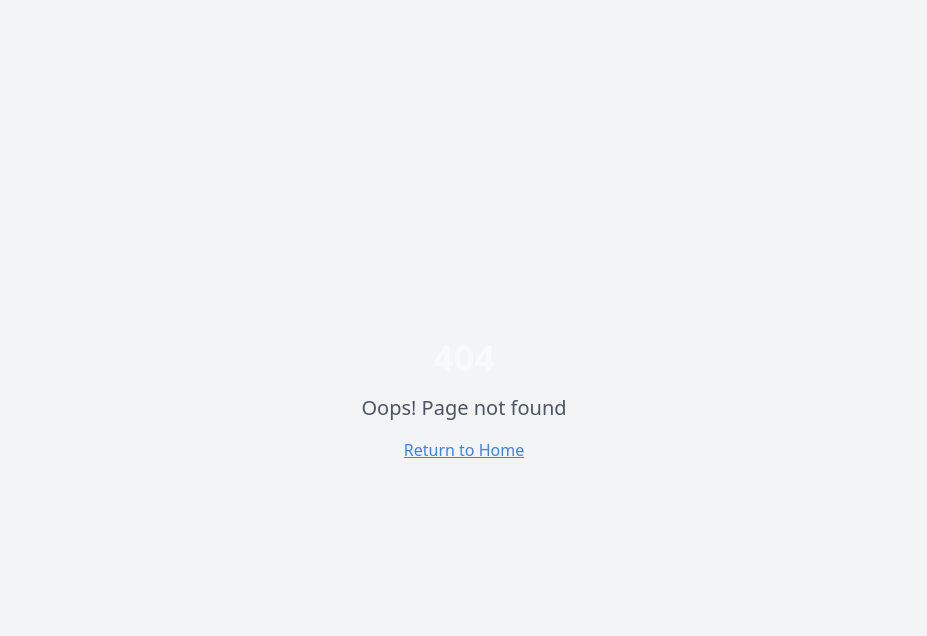
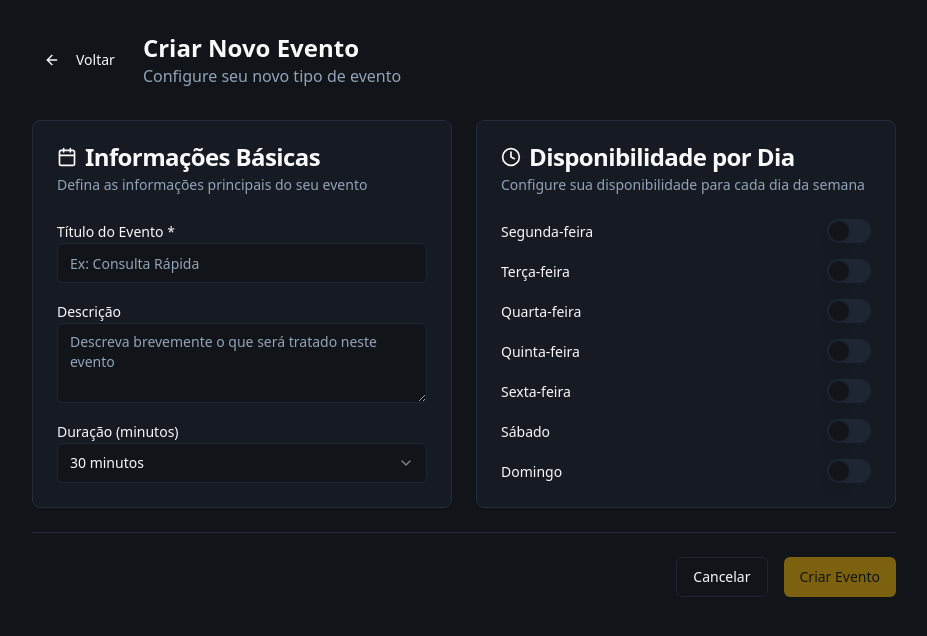
Before and after one commit to vedovelli/my-schedule-spotlight, a React (Vite) app: page /create-event in a window 1280 px wide. Before the commit this address had no page. Shown: the top 636 px of the page, without its empty margins (176-1103 px from the left). Built offline with nearby package versions, Linux system fonts and the light colour scheme.

Commit message:
Refactor: Separate index routes
Move the content of Index into its own routes.

```diff
--- a/src/App.tsx
+++ b/src/App.tsx
@@ -5,6 +5,8 @@ import { TooltipProvider } from "@/components/ui/tooltip";
 import { QueryClient, QueryClientProvider } from "@tanstack/react-query";
 import { BrowserRouter, Routes, Route } from "react-router-dom";
 import Index from "./pages/Index";
+import CreateEvent from "./pages/CreateEvent";
+import BookingEvent from "./pages/BookingEvent";
 import SignIn from "./pages/SignIn";
 import SignUp from "./pages/SignUp";
 import RecoverPassword from "./pages/RecoverPassword";
@@ -20,6 +22,8 @@ const App = () => (
       <BrowserRouter>
         <Routes>
           <Route path="/" element={<Index />} />
+          <Route path="/create-event" element={<CreateEvent />} />
+          <Route path="/booking/:eventId" element={<BookingEvent />} />
           <Route path="/signin" element={<SignIn />} />
           <Route path="/signup" element={<SignUp />} />
           <Route path="/recover-password" element={<RecoverPassword />} />
--- /dev/null
+++ b/src/pages/BookingEvent.tsx
@@ -0,0 +1,83 @@
+
+import { useParams, useNavigate } from 'react-router-dom';
+import BookingPage from '@/components/BookingPage';
+import { EventType } from './Index';
+
+const BookingEvent = () => {
+  const { eventId } = useParams();
+  const navigate = useNavigate();
+
+  // Aqui você buscaria o evento real de uma API ou contexto global
+  // Por enquanto, vou usar dados mockados
+  const mockEvents: EventType[] = [
+    {
+      id: '1',
+      title: 'Consulta Rápida',
+      duration: 30,
+      description: 'Conversa rápida de 30 minutos',
+      availability: {
+        weekdays: {
+          enabled: true,
+          startTime: '08:00',
+          endTime: '12:00'
+        },
+        weekends: {
+          enabled: false,
+          startTime: '10:00',
+          endTime: '13:00'
+        }
+      }
+    },
+    {
+      id: '2',
+      title: 'Reunião de Fim de Semana',
+      duration: 60,
+      description: 'Reunião mais longa para fins de semana',
+      availability: {
+        weekdays: {
+          enabled: false,
+          startTime: '09:00',
+          endTime: '17:00'
+        },
+        weekends: {
+          enabled: true,
+          startTime: '10:00',
+          endTime: '13:00'
+        }
+      }
+    }
+  ];
+
+  const selectedEvent = mockEvents.find(e => e.id === eventId);
+
+  const handleBack = () => {
+    navigate('/');
+  };
+
+  if (!selectedEvent) {
+    return (
+      <div className="min-h-screen bg-background flex items-center justify-center">
+        <div className="text-center">
+          <h1 className="text-2xl font-bold mb-4">Evento não encontrado</h1>
+          <button
+            onClick={handleBack}
+            className="text-primary hover:underline"
+          >
+            Voltar ao dashboard
+          </button>
+        </div>
+      </div>
+    );
+  }
+
+  return (
+    <div className="min-h-screen bg-background">
+      <BookingPage
+        event={selectedEvent}
+        onBack={handleBack}
+      />
+    </div>
+  );
+};
+
+export default BookingEvent;
--- /dev/null
+++ b/src/pages/CreateEvent.tsx
@@ -0,0 +1,31 @@
+
+import { useNavigate } from 'react-router-dom';
+import EventCreator from '@/components/EventCreator';
+import { EventType } from './Index';
+
+const CreateEvent = () => {
+  const navigate = useNavigate();
+
+  const handleCreateEvent = (newEvent: Omit<EventType, 'id'>) => {
+    // Aqui você salvaria o evento (por exemplo, em um contexto global ou API)
+    console.log('Novo evento criado:', newEvent);
+    navigate('/');
+  };
+
+  const handleCancel = () => {
+    navigate('/');
+  };
+
+  return (
+    <div className="min-h-screen bg-background">
+      <div className="container max-w-4xl mx-auto px-4 py-8">
+        <EventCreator
+          onSave={handleCreateEvent}
+          onCancel={handleCancel}
+        />
+      </div>
+    </div>
+  );
+};
+
+export default CreateEvent;
--- a/src/pages/Index.tsx
+++ b/src/pages/Index.tsx
@@ -1,11 +1,10 @@
 
 import { useState } from 'react';
-import { Calendar, Clock, Plus, Share2, User } from 'lucide-react';
+import { Calendar, Clock, Plus, User } from 'lucide-react';
+import { Link } from 'react-router-dom';
 import { Button } from '@/components/ui/button';
-import { Card, CardContent, CardDescription, CardHeader, CardTitle } from '@/components/ui/card';
-import EventCreator from '@/components/EventCreator';
+import { Card, CardContent, CardHeader, CardTitle } from '@/components/ui/card';
 import EventList from '@/components/EventList';
-import BookingPage from '@/components/BookingPage';
 
 export interface EventType {
   id: string;
@@ -32,9 +31,7 @@ export interface EventType {
 }
 
 const Index = () => {
-  const [currentView, setCurrentView] = useState<'dashboard' | 'create' | 'booking'>('dashboard');
-  const [selectedEventId, setSelectedEventId] = useState<string>('');
-  const [events, setEvents] = useState<EventType[]>([
+  const [events] = useState<EventType[]>([
     {
       id: '1',
       title: 'Consulta Rápida',
@@ -73,45 +70,9 @@ const Index = () => {
     }
   ]);
 
-  const handleCreateEvent = (newEvent: Omit<EventType, 'id'>) => {
-    const event: EventType = {
-      ...newEvent,
-      id: Date.now().toString()
+  const handleBookEvent = (eventId: string) => {
+    window.location.href = `/booking/${eventId}`;
   };
-    setEvents([...events, event]);
-    setCurrentView('dashboard');
-  };
-
-  const handleBookEvent = (eventId: string) => {
-    setSelectedEventId(eventId);
-    setCurrentView('booking');
-  };
-
-  const selectedEvent = events.find(e => e.id === selectedEventId);
-
-  if (currentView === 'create') {
-    return (
-      <div className="min-h-screen bg-background">
-        <div className="container max-w-4xl mx-auto px-4 py-8">
-          <EventCreator
-            onSave={handleCreateEvent}
-            onCancel={() => setCurrentView('dashboard')}
-          />
-        </div>
-      </div>
-    );
-  }
-
-  if (currentView === 'booking' && selectedEvent) {
-    return (
-      <div className="min-h-screen bg-background">
-        <BookingPage
-          event={selectedEvent}
-          onBack={() => setCurrentView('dashboard')}
-        />
-      </div>
-    );
-  }
 
   return (
     <div className="min-h-screen bg-background">
@@ -127,10 +88,12 @@ const Index = () => {
               <p className="text-muted-foreground">Gerencie seus agendamentos pessoais</p>
             </div>
           </div>
-          <Button onClick={() => setCurrentView('create')} className="bg-primary hover:bg-primary/90">
+          <Link to="/create-event">
+            <Button className="bg-primary hover:bg-primary/90">
               <Plus className="w-4 h-4 mr-2" />
               Novo Evento
             </Button>
+          </Link>
         </div>
 
         {/* Stats Cards */}
@@ -185,10 +148,12 @@ const Index = () => {
                 <p className="text-muted-foreground text-center mb-4">
                   Comece criando seu primeiro evento para começar a receber agendamentos
                 </p>
-                <Button onClick={() => setCurrentView('create')} className="bg-primary hover:bg-primary/90">
+                <Link to="/create-event">
+                  <Button className="bg-primary hover:bg-primary/90">
                     <Plus className="w-4 h-4 mr-2" />
                     Criar Primeiro Evento
                   </Button>
+                </Link>
               </CardContent>
             </Card>
           ) : (
```
Lines whose indentation alone changed are shown as unchanged.
